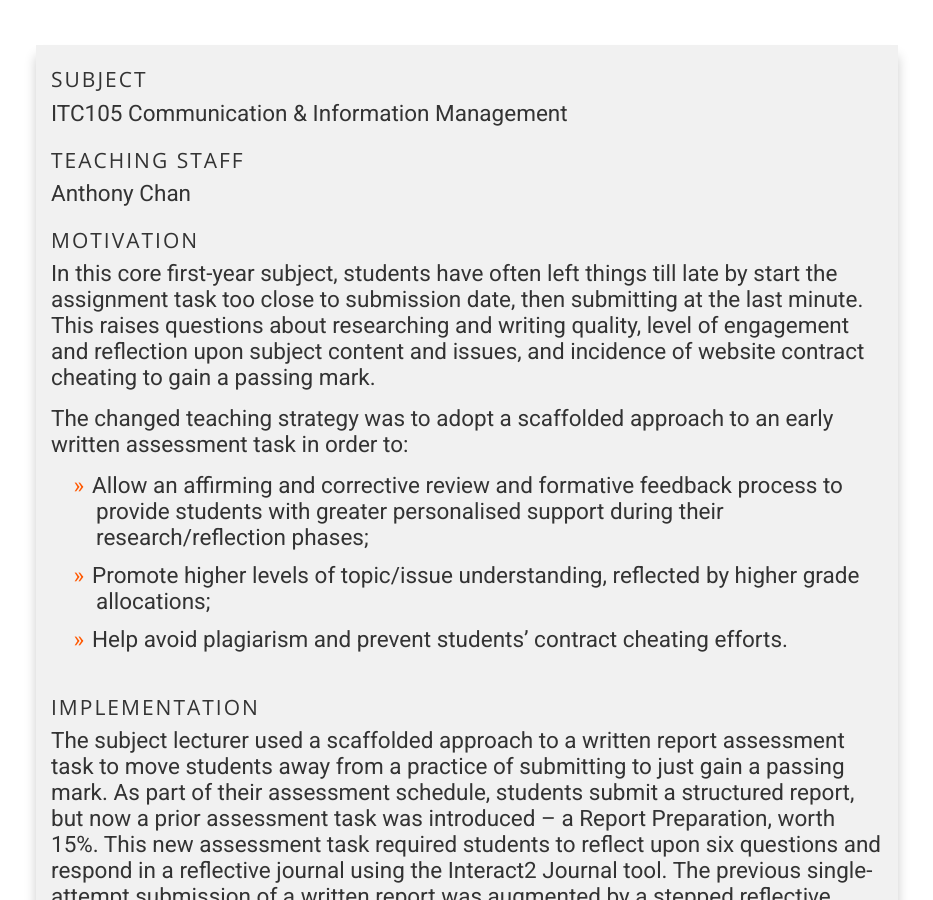
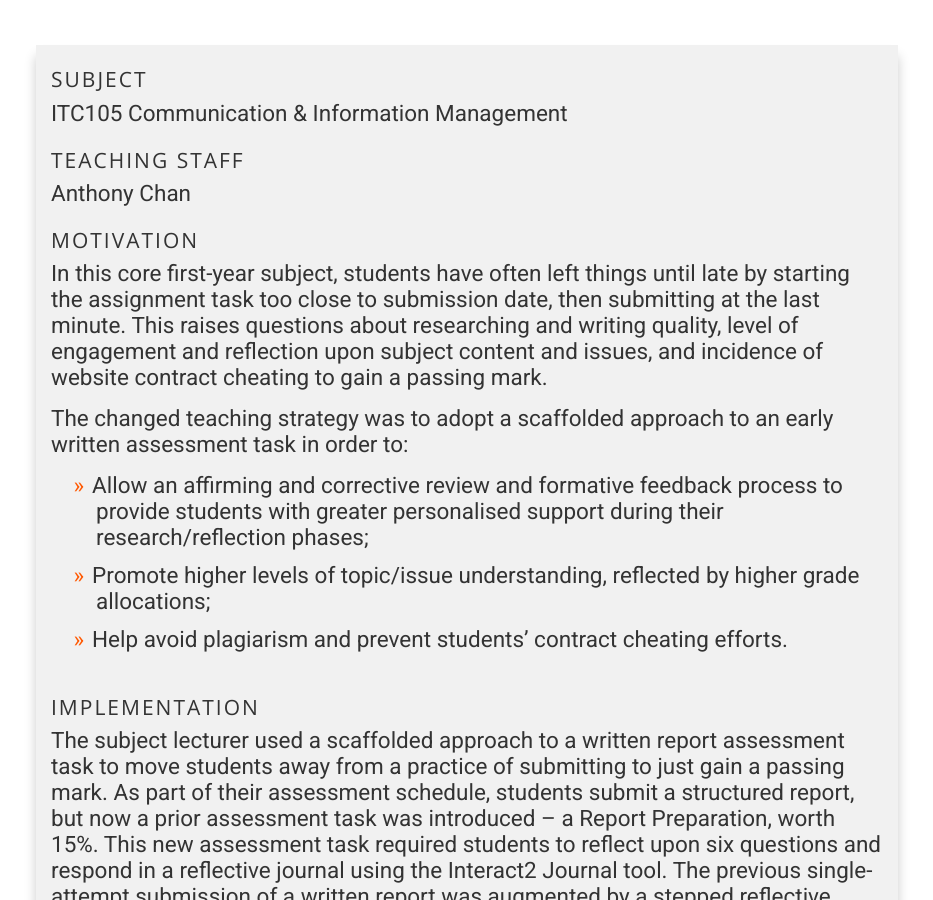
Before and after one commit to timklapdor/csulx, a Jekyll site: the page built from _strategies/Adapting-Teaching-Strategies.md, in a window 1280 px wide and 900 px high, scrolled down 1493 px. Shown: the whole window, without its empty margins (173-1106 px from the left). Built offline with Jekyll 4.4.1, drawn with Linux system fonts in a browser that asks for light colours; comment, search, counter and statistics services are not loaded.

Commit message:
Update Adapting-Teaching-Strategies.md

```diff
--- a/_strategies/Adapting-Teaching-Strategies.md
+++ b/_strategies/Adapting-Teaching-Strategies.md
@@ -34,7 +34,7 @@ Anthony Chan
 
 #### Motivation
 
-In this core first-year subject, students have often left things till late by start the assignment task too close to submission date, then submitting at the last minute. This raises questions about researching and writing quality, level of engagement and reflection upon subject content and issues, and incidence of website contract cheating to gain a passing mark.
+In this core first-year subject, students have often left things until late by starting the assignment task too close to submission date, then submitting at the last minute. This raises questions about researching and writing quality, level of engagement and reflection upon subject content and issues, and incidence of website contract cheating to gain a passing mark.
 
 The changed teaching strategy was to adopt a scaffolded approach to an early written assessment task in order to:
 
```
